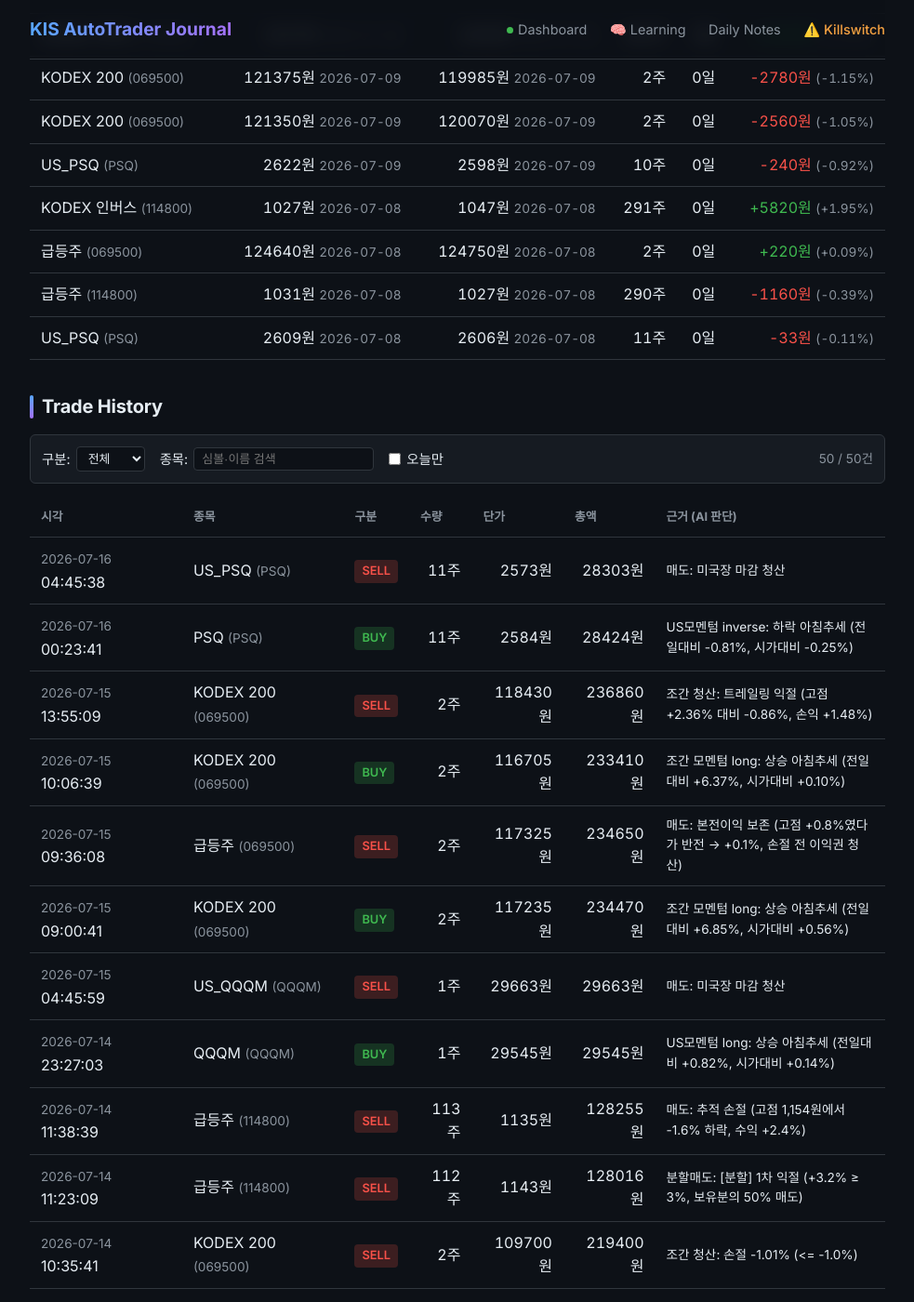
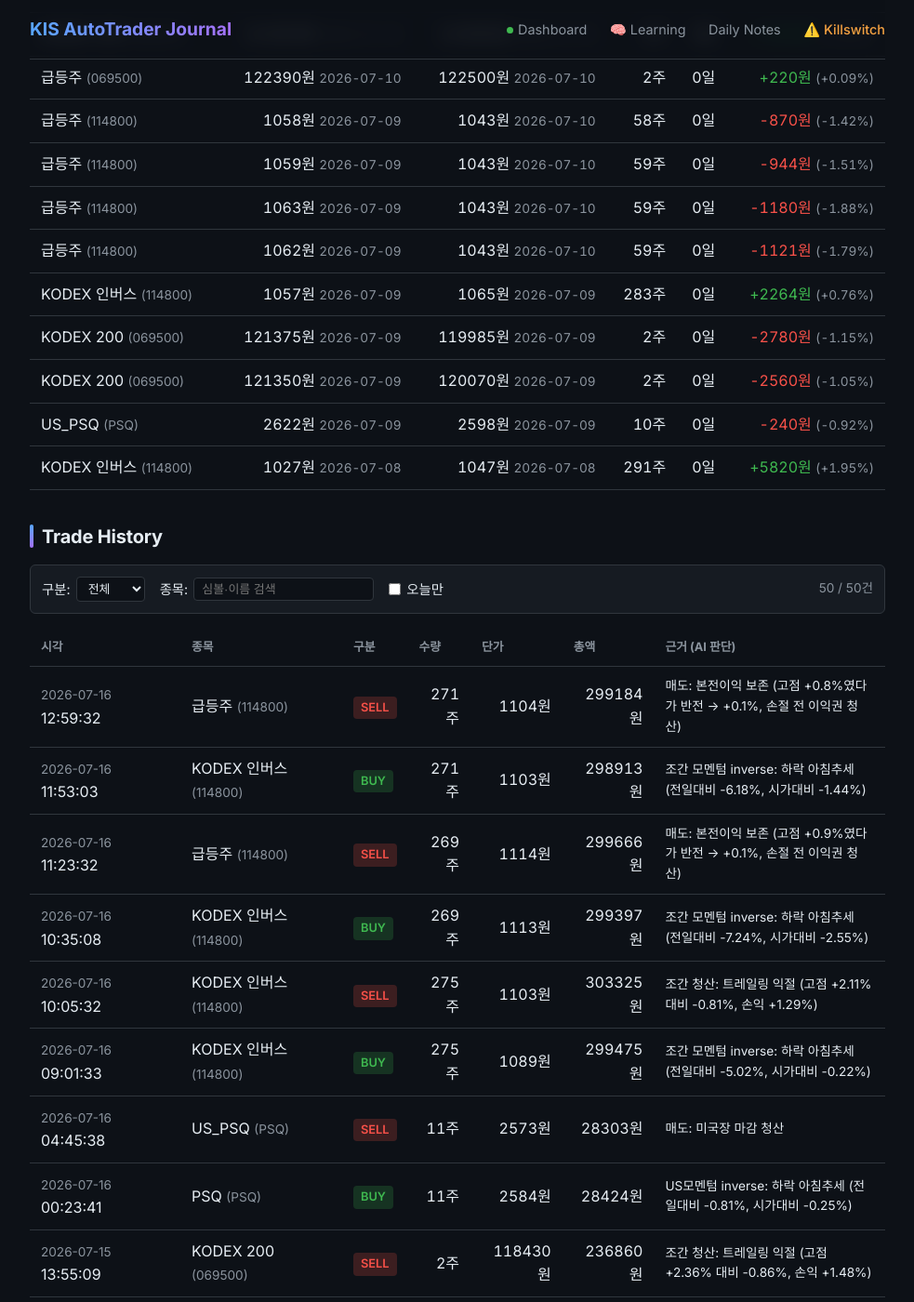
Before and after one commit to BudongJW/kis-trading-journal, a Jekyll site: the page built from index.html, in a window 1280 px wide and 1400 px high, scrolled down 4208 px. Shown: the whole window at 93% size, without its empty margins (148-1131 px from the left). Built offline with Jekyll 4.4.1, drawn with Linux system fonts in a browser that asks for light colours; nearby versions of some CDN libraries; some of the changed text lies outside the part shown.

Commit message:
auto: portfolio update 14:28

```diff
--- a/_data/portfolio.json
+++ b/_data/portfolio.json
@@ -1,7 +1,7 @@
 {
-  "updated_at": "2026-07-16T06:58:13.091636",
+  "updated_at": "2026-07-16T14:28:03.208736",
   "initial_capital": 500000,
-  "cash": 869620,
+  "cash": 871201,
   "holdings": [],
   "reconcile": {
     "matched": 0,
@@ -17,89 +17,17 @@
     "set_by": ""
   },
   "holdings_value": 0,
-  "total_value": 873060,
-  "total_pnl": -7705,
-  "total_pnl_pct": -0.87,
-  "realized_pnl": -7705,
+  "total_value": 878227,
+  "total_pnl": -3315,
+  "total_pnl_pct": -0.38,
+  "realized_pnl": -3315,
   "unrealized_pnl": 0,
-  "total_trades": 117,
-  "completed_trades": 61,
-  "winning_trades": 31,
+  "total_trades": 123,
+  "completed_trades": 64,
+  "winning_trades": 34,
   "losing_trades": 29,
-  "win_rate": 50.8,
+  "win_rate": 53.1,
   "trades": [
-    {
-      "timestamp": "2026-07-09T00:14:45",
-      "date": "2026-07-09",
-      "time": "00:14:45",
-      "symbol": "PSQ",
-      "name": "PSQ",
-      "side": "buy",
-      "qty": 10,
-      "price": 2622,
-      "amount": 26220,
-      "reason": "US모멘텀 inverse: 하락 아침추세 (전일대비 -0.85%, 시가대비 -0.23%)"
-    },
-    {
-      "timestamp": "2026-07-09T04:45:40",
-      "date": "2026-07-09",
-      "time": "04:45:40",
-      "symbol": "PSQ",
-      "name": "US_PSQ",
-      "side": "sell",
-      "qty": 10,
-      "price": 2598,
-      "amount": 25980,
-      "reason": "매도: 미국장 마감 청산"
-    },
-    {
-      "timestamp": "2026-07-09T09:11:33",
-      "date": "2026-07-09",
-      "time": "09:11:33",
-      "symbol": "069500",
-      "name": "KODEX 200",
-      "side": "buy",
-      "qty": 2,
-      "price": 121350,
-      "amount": 242700,
-      "reason": "조간 모멘텀 long: 상승 아침추세 (전일대비 +3.84%, 시가대비 +0.03%)"
-    },
-    {
-      "timestamp": "2026-07-09T09:40:05",
-      "date": "2026-07-09",
-      "time": "09:40:05",
-      "symbol": "069500",
-      "name": "KODEX 200",
-      "side": "sell",
-      "qty": 2,
-      "price": 120070,
-      "amount": 240140,
-      "reason": "조간 청산: 손절 -1.05% (<= -1.0%)"
-    },
-    {
-      "timestamp": "2026-07-09T10:10:03",
-      "date": "2026-07-09",
-      "time": "10:10:03",
-      "symbol": "069500",
-      "name": "KODEX 200",
-      "side": "buy",
-      "qty": 2,
-      "price": 121375,
-      "amount": 242750,
-      "reason": "조간 모멘텀 long: 상승 아침추세 (전일대비 +3.86%, 시가대비 +0.05%)"
-    },
-    {
-      "timestamp": "2026-07-09T10:33:03",
-      "date": "2026-07-09",
-      "time": "10:33:03",
-      "symbol": "069500",
-      "name": "KODEX 200",
-      "side": "sell",
-      "qty": 2,
-      "price": 119985,
-      "amount": 239970,
-      "reason": "조간 청산: 손절 -1.15% (<= -1.0%)"
-    },
     {
       "timestamp": "2026-07-09T11:49:33",
       "date": "2026-07-09",
@@ -627,51 +555,81 @@
       "price": 2573,
       "amount": 28303,
       "reason": "매도: 미국장 마감 청산"
+    },
+    {
+      "timestamp": "2026-07-16T09:01:33",
+      "date": "2026-07-16",
+      "time": "09:01:33",
+      "symbol": "114800",
+      "name": "KODEX 인버스",
+      "side": "buy",
+      "qty": 275,
+      "price": 1089,
+      "amount": 299475,
+      "reason": "조간 모멘텀 inverse: 하락 아침추세 (전일대비 -5.02%, 시가대비 -0.22%)"
+    },
+    {
+      "timestamp": "2026-07-16T10:05:32",
+      "date": "2026-07-16",
+      "time": "10:05:32",
+      "symbol": "114800",
+      "name": "KODEX 인버스",
+      "side": "sell",
+      "qty": 275,
+      "price": 1103,
+      "amount": 303325,
+      "reason": "조간 청산: 트레일링 익절 (고점 +2.11% 대비 -0.81%, 손익 +1.29%)"
+    },
+    {
+      "timestamp": "2026-07-16T10:35:08",
+      "date": "2026-07-16",
+      "time": "10:35:08",
+      "symbol": "114800",
+      "name": "KODEX 인버스",
+      "side": "buy",
+      "qty": 269,
+      "price": 1113,
+      "amount": 299397,
+      "reason": "조간 모멘텀 inverse: 하락 아침추세 (전일대비 -7.24%, 시가대비 -2.55%)"
+    },
+    {
+      "timestamp": "2026-07-16T11:23:32",
+      "date": "2026-07-16",
+      "time": "11:23:32",
+      "symbol": "114800",
+      "name": "급등주",
+      "side": "sell",
+      "qty": 269,
+      "price": 1114,
+      "amount": 299666,
+      "reason": "매도: 본전이익 보존 (고점 +0.9%였다가 반전 → +0.1%, 손절 전 이익권 청산)"
+    },
+    {
+      "timestamp": "2026-07-16T11:53:03",
+      "date": "2026-07-16",
+      "time": "11:53:03",
+      "symbol": "114800",
+      "name": "KODEX 인버스",
+      "side": "buy",
+      "qty": 271,
+      "price": 1103,
+      "amount": 298913,
+      "reason": "조간 모멘텀 inverse: 하락 아침추세 (전일대비 -6.18%, 시가대비 -1.44%)"
+    },
+    {
+      "timestamp": "2026-07-16T12:59:32",
+      "date": "2026-07-16",
+      "time": "12:59:32",
+      "symbol": "114800",
+      "name": "급등주",
+      "side": "sell",
+      "qty": 271,
+      "price": 1104,
+      "amount": 299184,
+      "reason": "매도: 본전이익 보존 (고점 +0.8%였다가 반전 → +0.1%, 손절 전 이익권 청산)"
     }
   ],
   "realized": [
-    {
-      "symbol": "PSQ",
-      "name": "US_PSQ",
-      "buy_date": "2026-07-08",
-      "buy_time": "00:26:10",
-      "buy_price": 2609,
-      "sell_date": "2026-07-08",
-      "sell_time": "04:45:06",
-      "sell_price": 2606,
-      "qty": 11,
-      "pnl": -33,
-      "pnl_pct": -0.11,
-      "hold_days": 0
-    },
-    {
-      "symbol": "114800",
-      "name": "급등주",
-      "buy_date": "2026-07-08",
-      "buy_time": "09:00:39",
-      "buy_price": 1031,
-      "sell_date": "2026-07-08",
-      "sell_time": "09:04:07",
-      "sell_price": 1027,
-      "qty": 290,
-      "pnl": -1160,
-      "pnl_pct": -0.39,
-      "hold_days": 0
-    },
-    {
-      "symbol": "069500",
-      "name": "급등주",
-      "buy_date": "2026-07-08",
-      "buy_time": "09:46:38",
-      "buy_price": 124640,
-      "sell_date": "2026-07-08",
-      "sell_time": "10:02:37",
-      "sell_price": 124750,
-      "qty": 2,
-      "pnl": 220,
-      "pnl_pct": 0.09,
-      "hold_days": 0
-    },
     {
       "symbol": "114800",
       "name": "KODEX 인버스",
@@ -1049,26 +1007,68 @@
       "pnl": -121,
       "pnl_pct": -0.43,
       "hold_days": 0
+    },
+    {
+      "symbol": "114800",
+      "name": "KODEX 인버스",
+      "buy_date": "2026-07-16",
+      "buy_time": "09:01:33",
+      "buy_price": 1089,
+      "sell_date": "2026-07-16",
+      "sell_time": "10:05:32",
+      "sell_price": 1103,
+      "qty": 275,
+      "pnl": 3850,
+      "pnl_pct": 1.29,
+      "hold_days": 0
+    },
+    {
+      "symbol": "114800",
+      "name": "급등주",
+      "buy_date": "2026-07-16",
+      "buy_time": "10:35:08",
+      "buy_price": 1113,
+      "sell_date": "2026-07-16",
+      "sell_time": "11:23:32",
+      "sell_price": 1114,
+      "qty": 269,
+      "pnl": 269,
+      "pnl_pct": 0.09,
+      "hold_days": 0
+    },
+    {
+      "symbol": "114800",
+      "name": "급등주",
+      "buy_date": "2026-07-16",
+      "buy_time": "11:53:03",
+      "buy_price": 1103,
+      "sell_date": "2026-07-16",
+      "sell_time": "12:59:32",
+      "sell_price": 1104,
+      "qty": 271,
+      "pnl": 271,
+      "pnl_pct": 0.09,
+      "hold_days": 0
     }
   ],
   "rejected_orders": [],
   "today_summary": {
     "date": "2026-07-16",
-    "buys": 1,
-    "sells": 1,
-    "completed_round_trips": 1,
-    "buy_notional": 28424,
-    "sell_notional": 28303,
-    "fees": 142,
-    "taxes": 0,
-    "total_cost": 142,
-    "realized_pnl_gross": -121,
-    "realized_pnl_net": -263,
+    "buys": 4,
+    "sells": 4,
+    "completed_round_trips": 4,
+    "buy_notional": 926209,
+    "sell_notional": 930478,
+    "fees": 412,
+    "taxes": 2075,
+    "total_cost": 2487,
+    "realized_pnl_gross": 4269,
+    "realized_pnl_net": 1782,
     "best_trade": {
-      "symbol": "PSQ",
-      "name": "US_PSQ",
-      "pnl": -121,
-      "pnl_pct": -0.43
+      "symbol": "114800",
+      "name": "KODEX 인버스",
+      "pnl": 3850,
+      "pnl_pct": 1.29
     },
     "worst_trade": {
       "symbol": "PSQ",
@@ -1078,22 +1078,33 @@
     }
   },
   "costs": {
-    "total_fees": 4220,
-    "total_taxes": 19426,
-    "total_cost": 23646,
-    "realized_pnl_gross": -7705,
-    "realized_pnl_net": -31351,
+    "total_fees": 4490,
+    "total_taxes": 21501,
+    "total_cost": 25991,
+    "realized_pnl_gross": -3315,
+    "realized_pnl_net": -29306,
     "tax_exemption_remaining_krw": 2500000
   },
   "performance": {
-    "sharpe_ratio": -0.01,
+    "sharpe_ratio": -0.0,
     "max_drawdown_pct": -100.0,
-    "profit_factor": 0.89,
-    "avg_win_pct": 1.75,
+    "profit_factor": 0.95,
+    "avg_win_pct": 1.64,
     "avg_loss_pct": -1.93,
-    "total_return_pct": -1.54
+    "total_return_pct": -0.66
   },
-  "r_summary": {},
+  "r_summary": {
+    "total_trades": 2,
+    "avg_r": 0.03,
+    "median_r": 0.03,
+    "win_rate": 1.0,
+    "avg_win_r": 0.03,
+    "avg_loss_r": 0,
+    "expectancy_r": 0.03,
+    "best_r": 0.03,
+    "worst_r": 0.03,
+    "last_updated": "2026-07-16 12:59"
+  },
   "daily_history": [
     {
       "date": "2026-05-12",
@@ -1763,14 +1774,14 @@
     },
     {
       "date": "2026-07-16",
-      "total_value": 873060,
-      "cash": 869620,
-      "holdings_value": 0,
-      "day_pnl": -263,
-      "cumul_pnl": -7705,
-      "realized_pnl": -7705,
+      "total_value": 878227,
+      "cash": 871201,
+      "holdings_value": 0,
+      "day_pnl": 1782,
+      "cumul_pnl": -3315,
+      "realized_pnl": -3315,
       "unrealized_pnl": 0,
-      "net_deposit": 380765,
+      "net_deposit": 381542,
       "regime": "up",
       "hmm_state": "bear",
       "confidence": 0.498,
@@ -1784,8 +1795,8 @@
     "volatility": "high",
     "vol_percentile": 94.0,
     "overnight_gap": {
-      "direction": "bullish",
-      "strength": 0.23,
+      "direction": "neutral",
+      "strength": 0.02,
       "action": "normal"
     },
     "strong_sectors": [
@@ -1856,9 +1867,9 @@
     ]
   },
   "risk": {
-    "kelly_f": 0.0827,
-    "drawdown_scale": 1.0,
-    "drawdown_reason": "정상 스케일링",
+    "kelly_f": 0.0702,
+    "drawdown_scale": 0.5,
+    "drawdown_reason": "3연속 손실 → 50% 축소",
     "stop_type": "ATR×1.5 동적",
     "trailing_type": "ATR×2.0 활성 → ATR×1.0 이탈"
   },
@@ -1871,7 +1882,7 @@
   },
   "us_session": {
     "enabled": true,
-    "cash_usd": 563.031578,
+    "cash_usd": 560.986822,
     "positions": 0,
     "holdings": [],
     "max_positions": 3,
@@ -1927,8 +1938,8 @@
       "analyzed_at": "2026-07-15 09:11"
     },
     "overnight": {
-      "direction": "bullish",
-      "nasdaq_change": 0.9,
+      "direction": "neutral",
+      "nasdaq_change": -0.23,
       "sp500_change": 0.38,
       "recommended_action": "normal"
     },
@@ -1942,49 +1953,49 @@
     ],
     "lgbm": {
       "accuracy": 80.6,
-      "auc": 0.9062,
-      "n_samples": 180,
-      "trained_at": "2026-07-15T18:17:32.545208",
+      "auc": 0.9219,
+      "n_samples": 177,
+      "trained_at": "2026-07-16T07:28:21.296058",
       "top_features": [
         {
           "name": "momentum_accel_3d",
-          "importance": 297.8
+          "importance": 300.4
+        },
+        {
+          "name": "body_ratio",
+          "importance": 176.9
         },
         {
           "name": "upper_shadow",
-          "importance": 175.5
-        },
-        {
-          "name": "body_ratio",
-          "importance": 174.8
+          "importance": 176.8
         },
         {
           "name": "obv_slope_10",
-          "importance": 165.2
+          "importance": 167.6
         },
         {
           "name": "ma60_ratio",
-          "importance": 164.1
+          "importance": 167.0
         },
         {
           "name": "di_plus",
-          "importance": 136.5
+          "importance": 141.6
+        },
+        {
+          "name": "momentum_accel",
+          "importance": 140.8
         },
         {
           "name": "ret_3d",
-          "importance": 135.5
+          "importance": 137.3
         },
         {
-          "name": "momentum_accel",
-          "importance": 132.8
+          "name": "vol_ma5_ratio",
+          "importance": 109.1
         },
         {
           "name": "ret_5d",
-          "importance": 106.8
-        },
-        {
-          "name": "vol_ma5_ratio",
-          "importance": 105.8
+          "importance": 107.7
         }
       ]
     },
@@ -2041,10 +2052,10 @@
     "game": {
       "level": 8,
       "title": "베테랑",
-      "xp": 19353,
-      "xp_in_level": 5047,
+      "xp": 20238,
+      "xp_in_level": 5932,
       "xp_for_next": 6321,
-      "progress_pct": 79.8,
+      "progress_pct": 93.8,
       "achievements": [
         {
           "icon": "🎯",
@@ -2106,21 +2117,21 @@
         {
           "label": "승률",
           "icon": "📈",
-          "value": 51,
+          "value": 53,
           "suffix": "%",
-          "bar": 51
+          "bar": 53
         },
         {
           "label": "거래경험",
           "icon": "💼",
-          "value": 117,
+          "value": 123,
           "suffix": "건",
           "bar": null
         },
         {
           "label": "학습데이터",
           "icon": "📚",
-          "value": 180,
+          "value": 177,
           "suffix": "샘플",
           "bar": null
         }
@@ -2141,12 +2152,12 @@
     "size_mult": 0.85,
     "k_effective": 0.53,
     "allow_summary": "롱",
-    "briefing": "오늘 스탠스 중립(NEUTRAL) · 레짐 BULL·신뢰도 50% · 美 오버나이트 bullish(+0.9%) · 고변동(94.0%ile) · 예산 70%·최대 2종목·허용 롱",
+    "briefing": "오늘 스탠스 중립(NEUTRAL) · 레짐 BULL·신뢰도 50% · 美 오버나이트 neutral(-0.2%) · 고변동(94.0%ile) · 예산 70%·최대 2종목·허용 롱",
     "signals": {
       "regime": "BULL",
       "confidence": 0.498,
-      "direction": "bullish",
-      "nasdaq_change": 0.9,
+      "direction": "neutral",
+      "nasdaq_change": -0.23,
       "high_vol": true,
       "vol_percentile": 94.0,
       "rapid_level": "NONE"
--- a/state/trades.csv
+++ b/state/trades.csv
@@ -116,3 +116,9 @@
 2026-07-15T13:55:09,069500,KODEX 200,sell,2,118430,236860,0,"조간 청산: 트레일링 익절 (고점 +2.36% 대비 -0.86%, 손익 +1.48%)"
 2026-07-16T00:23:41,PSQ,PSQ,buy,11,2584,28424,0,"US모멘텀 inverse: 하락 아침추세 (전일대비 -0.81%, 시가대비 -0.25%)"
 2026-07-16T04:45:38,PSQ,US_PSQ,sell,11,2573,28303,0,매도: 미국장 마감 청산
+2026-07-16T09:01:33,114800,KODEX 인버스,buy,275,1089,299475,0,"조간 모멘텀 inverse: 하락 아침추세 (전일대비 -5.02%, 시가대비 -0.22%)"
+2026-07-16T10:05:32,114800,KODEX 인버스,sell,275,1103,303325,0,"조간 청산: 트레일링 익절 (고점 +2.11% 대비 -0.81%, 손익 +1.29%)"
+2026-07-16T10:35:08,114800,KODEX 인버스,buy,269,1113,299397,0,"조간 모멘텀 inverse: 하락 아침추세 (전일대비 -7.24%, 시가대비 -2.55%)"
+2026-07-16T11:23:32,114800,급등주,sell,269,1114,299666,0,"매도: 본전이익 보존 (고점 +0.9%였다가 반전 → +0.1%, 손절 전 이익권 청산)"
+2026-07-16T11:53:03,114800,KODEX 인버스,buy,271,1103,298913,0,"조간 모멘텀 inverse: 하락 아침추세 (전일대비 -6.18%, 시가대비 -1.44%)"
+2026-07-16T12:59:32,114800,급등주,sell,271,1104,299184,0,"매도: 본전이익 보존 (고점 +0.8%였다가 반전 → +0.1%, 손절 전 이익권 청산)"
```
